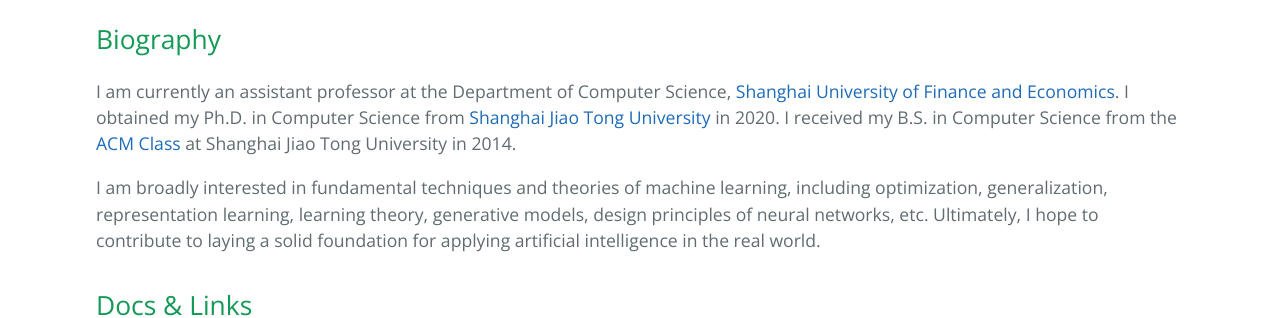
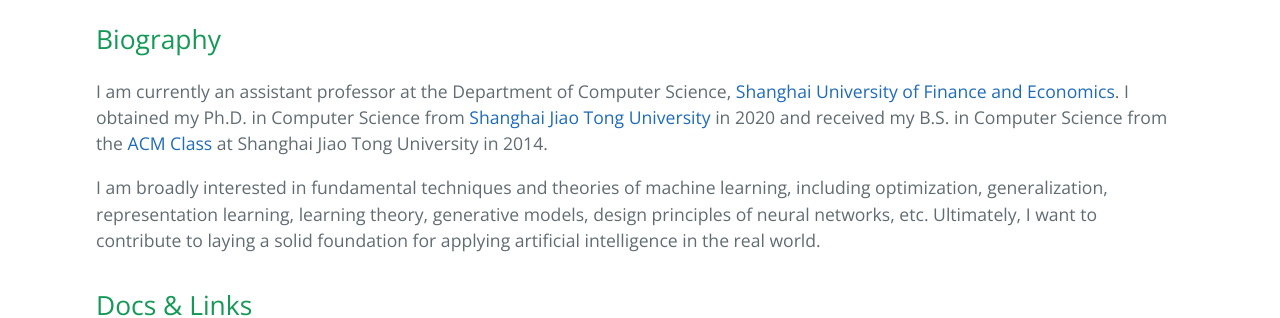
Before and after one commit to ZhimingZhou/zhimingzhou.github.io, a Jekyll site: the page built from index.md, in a window 1280 px wide. Shown: the part 368-686 px from the top of the page. Built offline with Jekyll 4.4.1, drawn with Linux system fonts in a browser that asks for light colours.

Commit message:
Update index.md

```diff
--- a/index.md
+++ b/index.md
@@ -7,9 +7,9 @@ permalink: /
 
 ## Biography
 
-I am currently an assistant professor at the Department of Computer Science, [Shanghai University of Finance and Economics](http://english.sufe.edu.cn/). I obtained my Ph.D. in Computer Science from [Shanghai Jiao Tong University](http://en.sjtu.edu.cn/) in 2020. I received my B.S. in Computer Science from the [ACM Class](https://acm.sjtu.edu.cn/home) at Shanghai Jiao Tong University in 2014.
+I am currently an assistant professor at the Department of Computer Science, [Shanghai University of Finance and Economics](http://english.sufe.edu.cn/). I obtained my Ph.D. in Computer Science from [Shanghai Jiao Tong University](http://en.sjtu.edu.cn/) in 2020 and received my B.S. in Computer Science from the [ACM Class](https://acm.sjtu.edu.cn/home) at Shanghai Jiao Tong University in 2014.
 
-I am broadly interested in fundamental techniques and theories of machine learning, including optimization, generalization, representation learning, learning theory, generative models, design principles of neural networks, etc. Ultimately, I hope to contribute to laying a solid foundation for applying artificial intelligence in the real world.
+I am broadly interested in fundamental techniques and theories of machine learning, including optimization, generalization, representation learning, learning theory, generative models, design principles of neural networks, etc. Ultimately, I want to contribute to laying a solid foundation for applying artificial intelligence in the real world.
 
 ## Docs & Links
 
```
